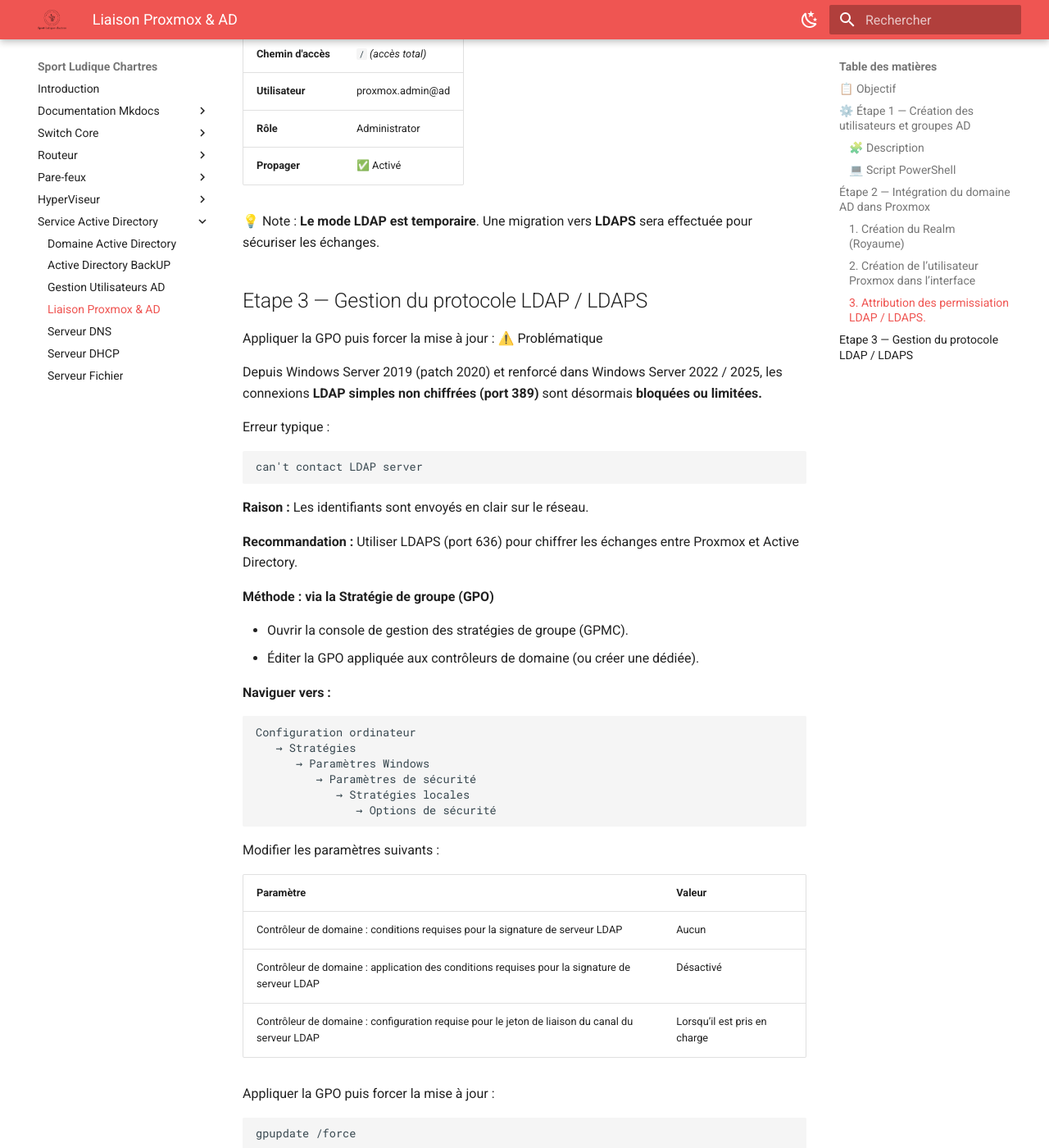
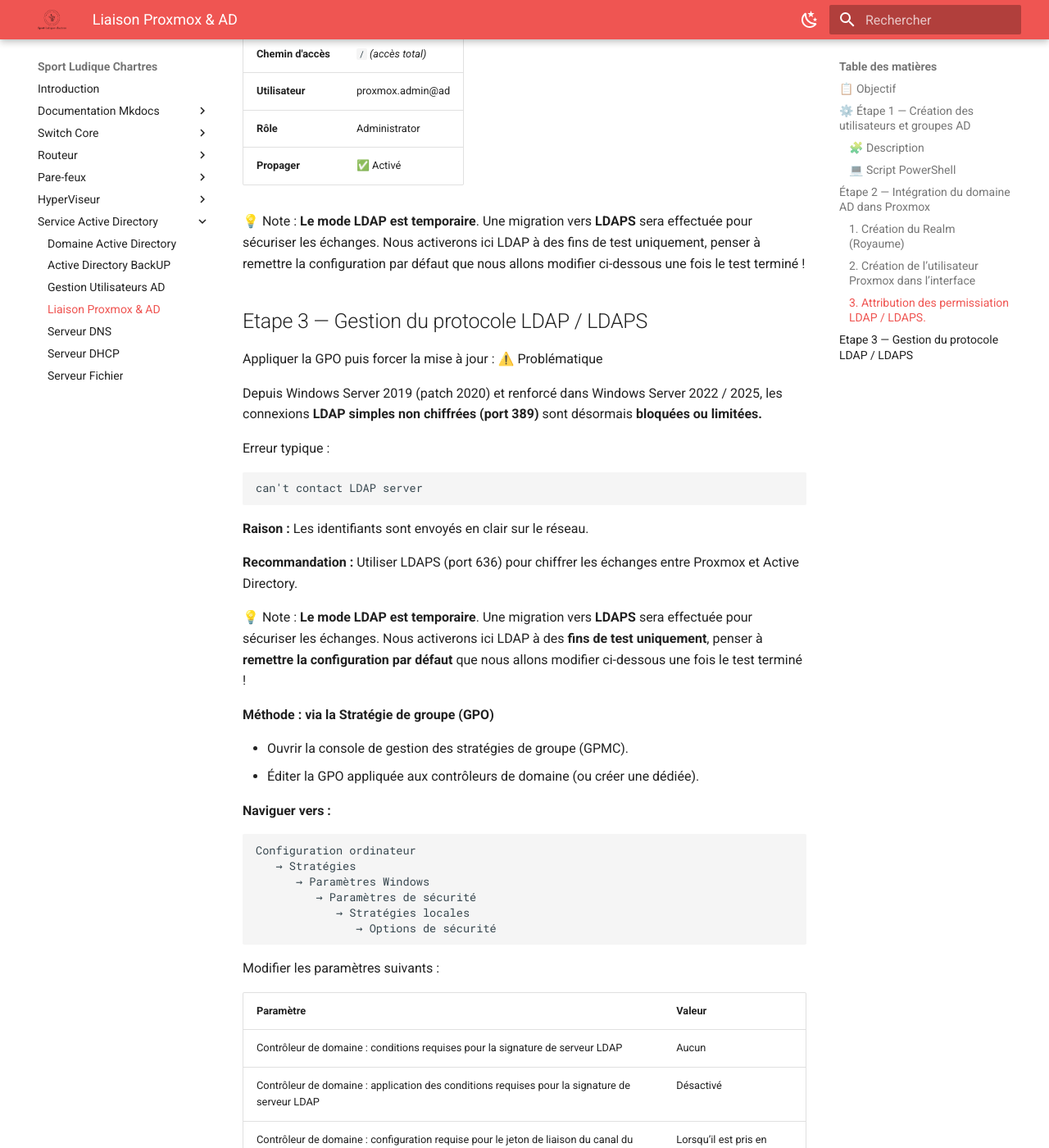
Before and after one commit to Sym-0ne/sport-ludique-Chartres, an MkDocs documentation site: the page built from docs/Service AD/liaison-prox-ad.md, in a window 1280 px wide and 1400 px high, scrolled down 3882 px. Shown: the whole window at 82% size. Built offline with MkDocs 1.6.1 and Material for MkDocs 9.7.7, drawn with Linux system fonts in a browser that asks for light colours.

Commit message:
modif doc

```diff
--- a/docs/Service AD/liaison-prox-ad.md
+++ b/docs/Service AD/liaison-prox-ad.md
@@ -175,7 +175,7 @@
 | **Propager**       | ✅ Activé            |
 
 
-💡 Note : **Le mode LDAP est temporaire**. Une migration vers **LDAPS** sera effectuée pour sécuriser les échanges.
+💡 Note : **Le mode LDAP est temporaire**. Une migration vers **LDAPS** sera effectuée pour sécuriser les échanges. Nous activerons ici LDAP à des fins de test uniquement, penser à remettre la configuration par défaut que nous allons modifier ci-dessous une fois le test terminé !
 
 ## Etape 3 — Gestion du protocole LDAP / LDAPS
 Appliquer la GPO puis forcer la mise à jour :
@@ -195,6 +195,8 @@
 
 **Recommandation :**
 Utiliser LDAPS (port 636) pour chiffrer les échanges entre Proxmox et Active Directory.
+
+💡 Note : **Le mode LDAP est temporaire**. Une migration vers **LDAPS** sera effectuée pour sécuriser les échanges. Nous activerons ici LDAP à des **fins de test uniquement**, penser à **remettre la configuration par défaut** que nous allons modifier ci-dessous une fois le test terminé !
 
 
 **Méthode : via la Stratégie de groupe (GPO)**
```
